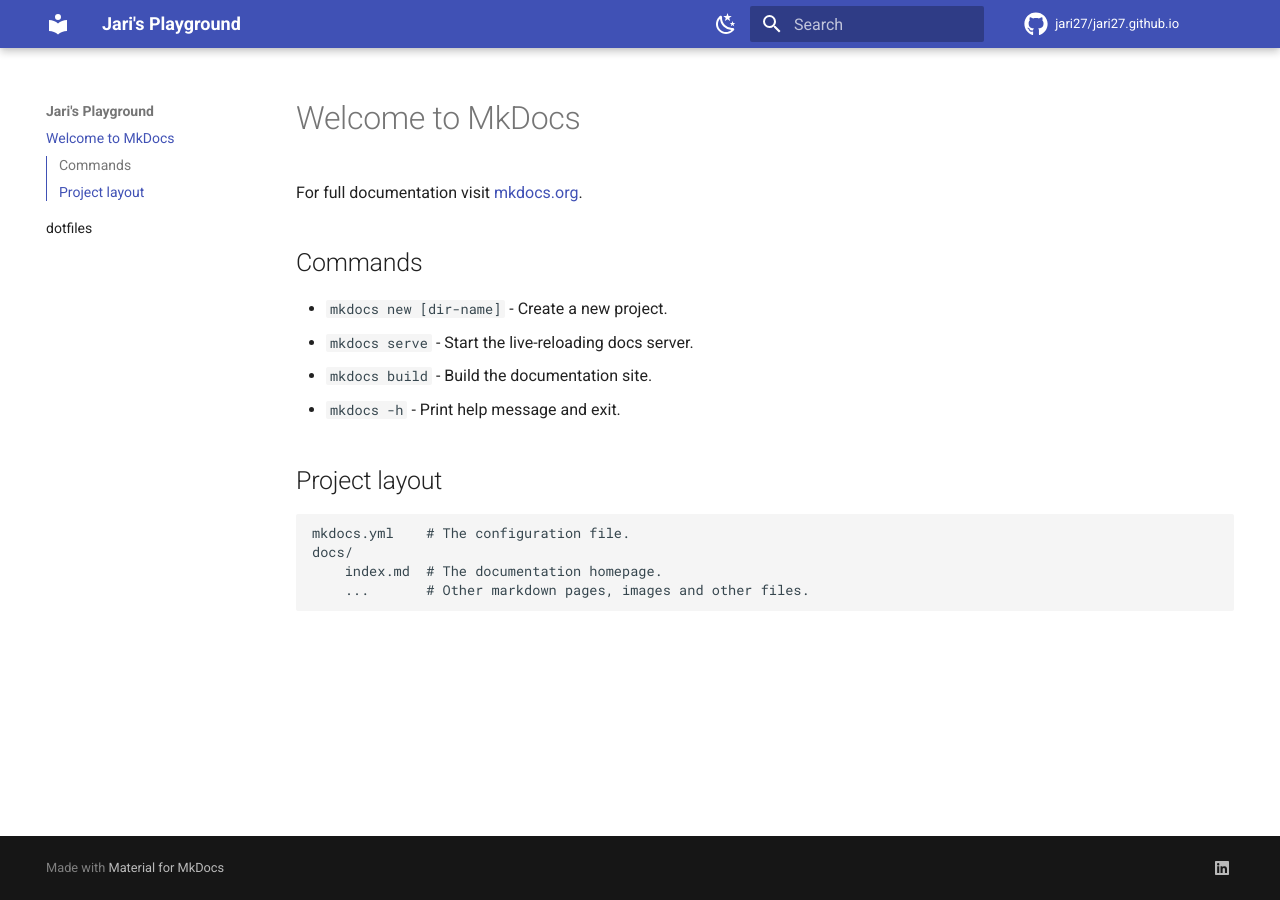
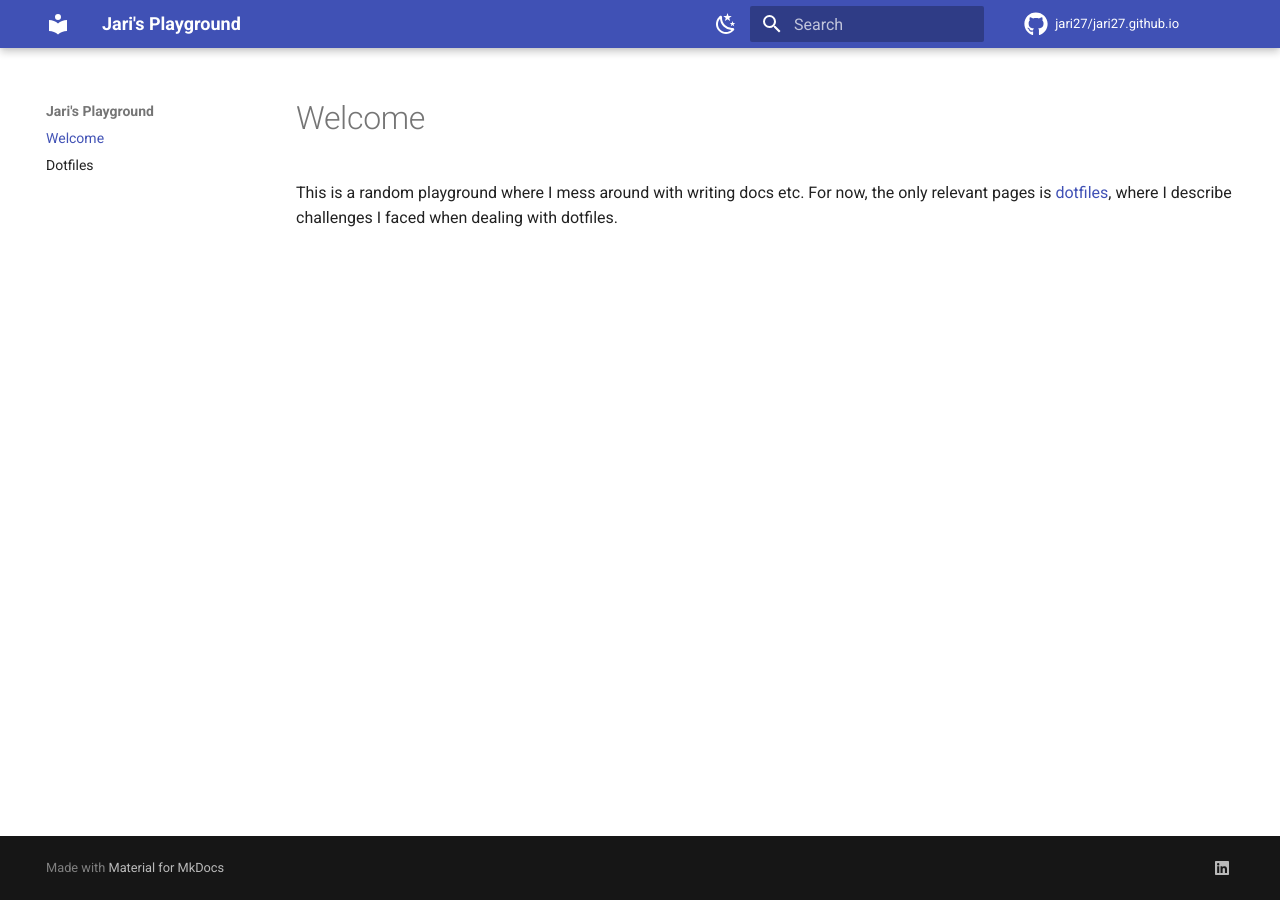
Before and after one commit to Jari27/jari27.github.io, an MkDocs documentation site: the page built from docs/index.md, in a window 1280 px wide. Built offline with MkDocs 1.6.1 and Material for MkDocs 9.7.7, drawn with Linux system fonts in a browser that asks for light colours; comment, search, counter and statistics services are not loaded.

Commit message:
fix(index): remove default index.md (#8)

```diff
--- a/docs/index.md
+++ b/docs/index.md
@@ -1,17 +1,4 @@
-# Welcome to MkDocs
+# Welcome
 
-For full documentation visit [mkdocs.org](https://www.mkdocs.org).
-
-## Commands
-
-* `mkdocs new [dir-name]` - Create a new project.
-* `mkdocs serve` - Start the live-reloading docs server.
-* `mkdocs build` - Build the documentation site.
-* `mkdocs -h` - Print help message and exit.
-
-## Project layout
-
-    mkdocs.yml    # The configuration file.
-    docs/
-        index.md  # The documentation homepage.
-        ...       # Other markdown pages, images and other files.
+This is a random playground where I mess around with writing docs etc.
+For now, the only relevant pages is [dotfiles](dotfiles), where I describe challenges I faced when dealing with dotfiles.
```
Also changed, not shown: docs/dotfiles.md (+2 -2 lines).
